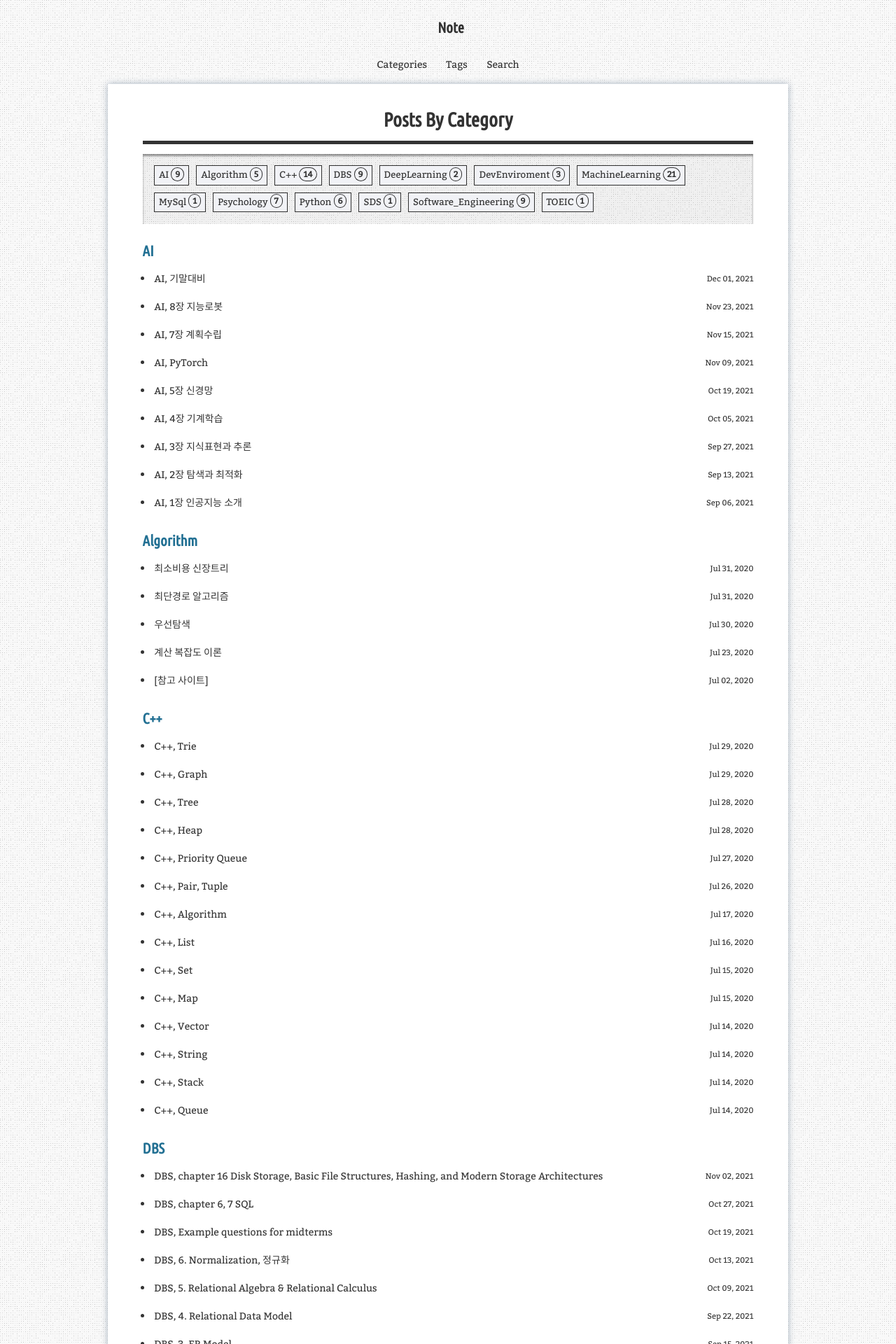
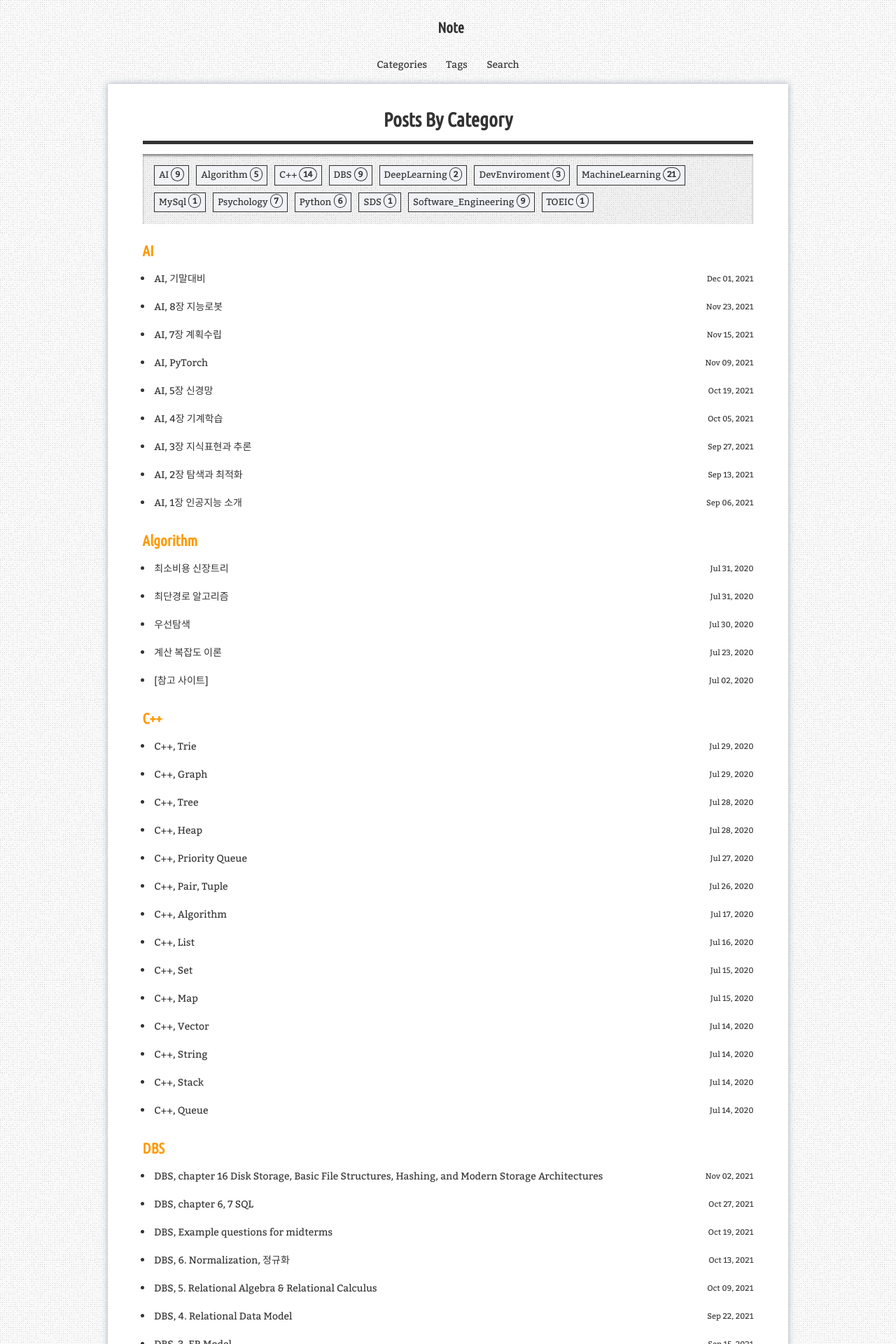
Before and after one commit to aristohyun/aristohyun.github.io, a Jekyll site: the page built from blog/categories/index.html, in a window 1280 px wide. Shown: the top 1920 px of the page at 70% size. Built offline with Jekyll 4.4.1, drawn with Linux system fonts in a browser that asks for light colours; comment, search, counter and statistics services are not loaded.

Commit message:
Update simple-texture-blog.scss

```diff
--- a/_sass/simple-texture-blog.scss
+++ b/_sass/simple-texture-blog.scss
@@ -67,7 +67,7 @@ h3 {
     margin-top: 26px;
     margin-bottom: 10px;
 
-    color: #227093;
+    color: #FF9900;
 }
 
 .h4,
```
